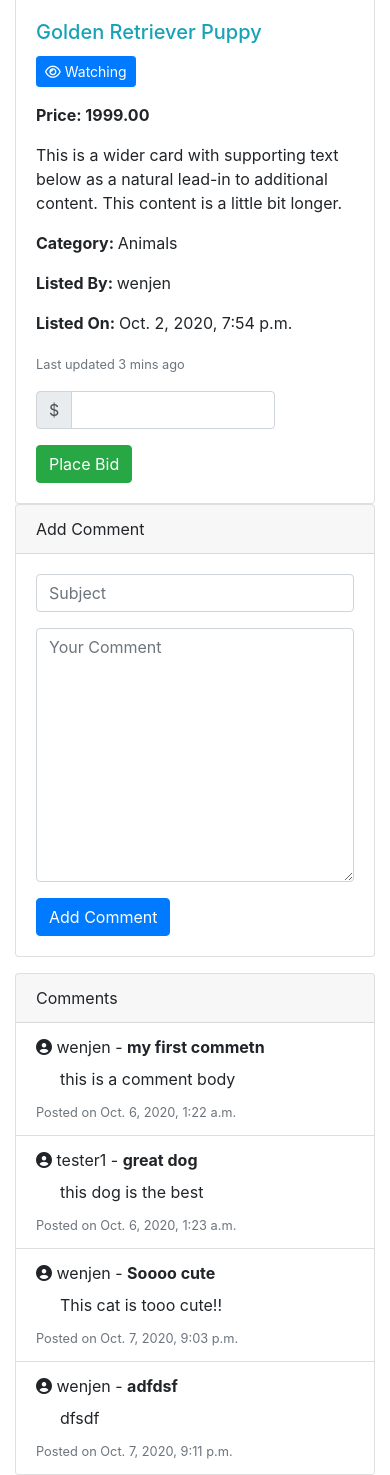
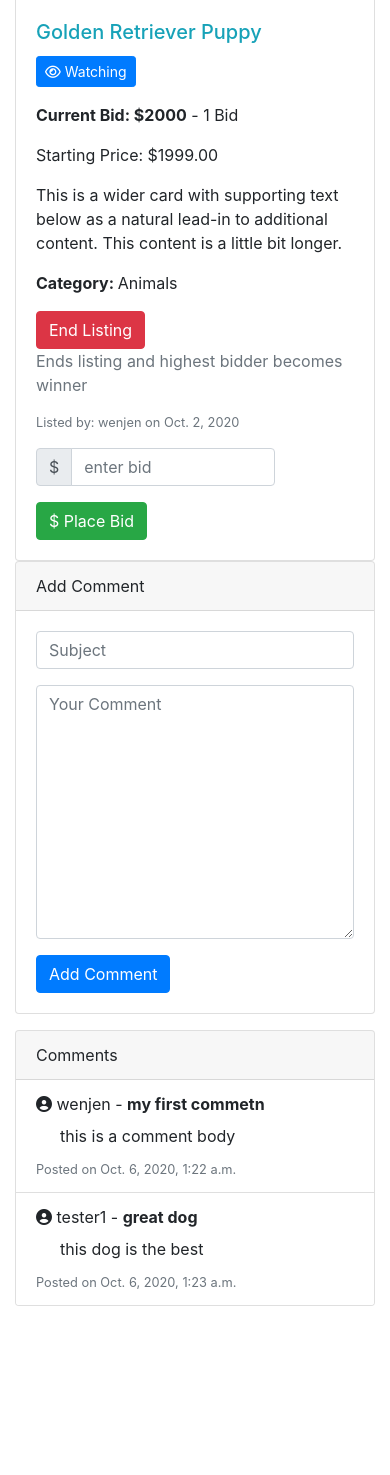
Before and after one commit to wjen/ecommerce-dj, a Django app: page /auctions/listing/1 in a window 390 px wide. Shown: the part 350-1825 px from the top of the page. After the commit the page ends 1656 px from the top, so only its background shows below. Run offline with Django 3.2, Linux system fonts and the light colour scheme; a user stored in the database is signed in; data comes from the database, SQL or seed files in the repository; both versions use the stored data as it was after the commit; some libraries are stand-ins or nearby versions.

Commit message:
fix comments section and css

```diff
--- a/auctions/forms.py
+++ b/auctions/forms.py
@@ -1,5 +1,33 @@
 from django import forms
 from .models import Listing, Bid, Comment
+from django.core.exceptions import ValidationError
+
+class BidForm(forms.ModelForm):
+    class Meta:
+        model = Bid
+        fields = ['bid_price']
+        widgets = {
+            'bid_price': forms.NumberInput(attrs={'class': 'form-control', 'placeholder': 'Enter Bid'})
+        }
+    def __init__(self, *args, **kwargs):
+        # Add listing from the second argument passed in
+        self.listing = kwargs.pop('listing', None)
+        super(BidForm, self).__init__(*args, **kwargs)
+        self.fields['bid_price'].label = ''
+
+    # validation for bid price
+    def clean_bid_price(self):
+        bid_price = self.cleaned_data['bid_price']
+        bids = Bid.objects.filter(listing=self.listing)
+        if bids:
+            highest_bid_price = bids.order_by('bid_price').last().bid_price
+            if bid_price <= highest_bid_price:
+                raise ValidationError('Bid must be greater than any bids already placed.')
+        else:
+            if bid_price < self.listing.price:
+                raise ValidationError('Bid must be as large as the starting price.')
+
+        return bid_price
 
 class ListingForm(forms.ModelForm):
 
@@ -17,6 +45,7 @@ class ListingForm(forms.ModelForm):
             'winner': forms.Select(attrs={'class': 'form-control mb-2'}),
             'creator': forms.TextInput(attrs={'class': 'form-control mb-2', 'id':'creator', 'type':'hidden', 'value': ''}),
         }
+    # Remove comment for no labels
     # def __init__(self, *args, **kwargs):
     #     super(ListingForm, self).__init__(*args, **kwargs)
     #     self.fields['title'].label = ''
--- a/auctions/templates/auctions/listing_detail.html
+++ b/auctions/templates/auctions/listing_detail.html
@@ -5,13 +5,13 @@
     <div class="col-md-8">
         <div class="card h-100">
             <div class="row no-gutters">
-                <div class="col-md-4">
+                <div class="col-md-5">
                     <img src="{{ listing.image }}" class="card-img" alt="{{ listing.title }}">
                 </div>
-                <div class="col-md-8">
+                <div class="col-md-7">
                     <div class="card-body">
                         <h5 class="card-title text-info">{{ listing.title }}</h5>
-
+                        {% if listing.active %}
                             <div class='watchlist'>
                                 {% if user.is_authenticated %}
                                     {% if watching %}
@@ -22,24 +22,47 @@
                                 {% endif %}
                             </div>
 
-                        <p><strong>Price: {{listing.price}}</strong></p>
-                        <p class="card-text">This is a wider card with supporting text below as a natural lead-in to additional content. This content is a little bit longer.</p>
+                            <p><strong>Current Bid: ${{listing.highest_bid_price}}</strong> - {{listing.num_bids}} Bid{{ listing.num_bids|pluralize:',s' }}</p>
+                            <p>Starting Price: ${{listing.price}}</p>
+                            <p>This is a wider card with supporting text below as a natural lead-in to additional content. This content is a little bit longer.</p>
                             <p class="card-text"><strong>Category: </strong> {{ listing.category|title }}</p>
-                        <p class="card-text"><strong>Listed By: </strong> {{ listing.creator }}</p>
-                        <p class="card-text"><strong>Listed On: </strong> {{ listing.timestamp }}</p>
-                        <p class="card-text"><small class="text-muted">Last updated 3 mins ago</small></p>
                             {% if user.is_authenticated %}
-                        <form action="{% url 'add-comment' listing.pk %}" method="POST" class='w-75'>
+                                {% if user.id == listing.creator.id %}
+                                <div class='mb-3'>
+                                    <a href="{% url 'delete-listing' listing.id %}" class='btn btn-danger'>End Listing</a>
+                                    <span class='text-muted d-block'>Ends listing and highest bidder becomes winner</span>
+                                </div>
+                                {% endif %}
+                            {% endif %}
+                            <p class="card-text small text-muted">Listed by: {{ listing.creator }} on {{ listing.timestamp.date }}</p>
+                            {% if user.is_authenticated %}
+                            <form action="{% url 'add-bid' listing.pk %}" method="POST" class='w-75'>
                                 <div class="input-group mb-3">
                                     <div class="input-group-prepend">
                                         <span class="input-group-text">$</span>
                                     </div>
-                                <input type="text" class="form-control" aria-label="Amount (to the nearest dollar)">
+                                    <!-- {{bid_form}} -->
+                                    <input type="number" name='bid_price' class='form-control' placeholder='enter bid'>
                                 </div>
-                            <button class='btn btn-success'> Place Bid </button>
+                                {% csrf_token %}
+                                {% for value in bid_form.errors.values %}
+                                    <div class="alert alert-warning alert-dismissible fade show" role="alert">
+                                        {{ value }}
+                                        <button type="button" class="close" data-dismiss="alert" aria-label="Close">
+                                            <span aria-hidden="true">&times;</span>
+                                        </button>
+                                    </div>
+                                {% endfor %}
+                                <button class='btn btn-success'> $ Place Bid </button>
                             </form>
                             {% else %}
                             <p><a href="{% url 'login' %}">Login</a> to bid</p>
+                            {% endif %}
+                        {% else %}
+                            <h1>This listing has ended</h1>
+                            {% if listing.winner %}
+                            <h3>Winner is <span class='text-primary'>{{listing.winner}}</span> <i class="fas fa-award"></i></h3>
+                            {% endif %}
                         {% endif %}
                     </div>
                 </div>
@@ -79,9 +102,7 @@
                     <span class='small text-muted'>Posted on {{comment.timestamp}}</span>
                 </li>
                 {% empty %}
-                <li>
-                    No comments yet...
-                </li>
+                    <span class='ml-2 my-2'>No comments yet...</span>
                 {% endfor %}
             </ul>
         </div>
--- a/auctions/urls.py
+++ b/auctions/urls.py
@@ -5,12 +5,13 @@ from django.views.generic import RedirectView
 
 urlpatterns = [
     path('', RedirectView.as_view(url='listings/', permanent=True), name='home'),
-    # path('', views.index, name='index'),
     path('listings/', ListingListView.as_view(), name='listings'),
     path('listings/active', ListingListViewByActive.as_view(), name='listings-active'),
     path('lstings/create', ListingCreateView.as_view(), name='listing-create'),
     path('listing/<int:pk>', views.listing_detail, name='listing-detail'),
     path('listing/<int:pk>/add_comment', views.add_comment, name='add-comment'),
+    path('listing/<int:pk>/add_bid', views.add_bid, name='add-bid'),
+    path('listing/<int:pk>/delete_listing', views.delete_listing, name='delete-listing'),
     path('categories', views.categories, name='categories'),
     path('categories/<str:category>', views.category_listings, name='category-listings'),
     path('toggle_watchlist/<int:pk>', views.toggle_watchlist, name='toggle-watchlist'),
--- a/auctions/views.py
+++ b/auctions/views.py
@@ -2,7 +2,7 @@ from django.shortcuts import render, redirect, get_object_or_404
 from .models import Listing, Bid, User, Comment
 from django.views.generic import ListView, DetailView
 from django.views.generic.edit import CreateView
-from .forms import ListingForm, CommentForm
+from .forms import ListingForm, CommentForm, BidForm
 from django.urls import reverse_lazy, reverse
 from django.contrib.auth.mixins import LoginRequiredMixin
 from django.contrib.auth.decorators import login_required
@@ -10,39 +10,49 @@ from django.http import HttpResponseRedirect
 from django.db.models import Max, Count
 from django import forms
 
+# Home view
 class ListingListView(ListView):
 	model = Listing
-	paginate_by = 12
+	paginate_by = 9
+	ordering = ['-active']
 
+# List all active listings
 class ListingListViewByActive(ListView):
 	model = Listing
-	paginate_by = 12
+	paginate_by = 9
 	template_name='auctions/listing_list.html'
 
 	def get_queryset(self):
 		return Listing.objects.filter(active=True)
 
+# Get a list of all categories
 def categories(request):
 	categories = Listing.objects.filter(active=True).order_by("category").values_list('category', flat=True).distinct()
 	categories = [category.capitalize() for category in categories]
 	return render(request, 'auctions/categories.html', {'categories': categories})
 
+# Get a list sorted by category
 def category_listings(request, category):
 	listings_by_category = Listing.objects.filter(category=category.upper())
 	return render(request, 'auctions/listing_list.html', {'listing_list': listings_by_category})
 
+# Create listing view
 class ListingCreateView(LoginRequiredMixin, CreateView):
 	login_url = '/members/'
 	form_class = ListingForm
 	model = Listing
 	success_url = reverse_lazy('home')
 
-
+# Listing detail page
 def listing_detail(request, pk):
-	listing = get_object_or_404(Listing, pk=pk)
-	comments_list = Comment.objects.all()
+	# get highest bid price and max bids in addition
+	listing = Listing.objects.annotate(highest_bid_price=Max('bids__bid_price'), num_bids=Count('bids__id')).get(id=pk)
+	# grab all comments for this listing
+	comments_list = Comment.objects.filter(listing=listing)
 	comment_form = CommentForm()
+	# watchlist defaults to false
 	watching = False
+	# watching if user is authenicated and watching
 	if request.user.is_authenticated:
 		if request.user.watchlist.filter(id=pk).exists():
 			watching = True
@@ -50,8 +60,11 @@ def listing_detail(request, pk):
 		'listing': listing,
 		'watching': watching,
 		'comment_form':comment_form,
-		'comments_list':comments_list
+		'comments_list':comments_list,
+		'bid_form': BidForm(),
 	})
+
+# Class based version of listing detail page
 # class ListingDetailView(DetailView):
 # 	model = Listing
 
@@ -68,6 +81,7 @@ def listing_detail(request, pk):
 # 		context['comments_list'] = comments_list
 # 		return context
 
+# Adds a comment on the detail page
 @login_required(login_url='/members/')
 def add_comment(request, pk):
 	if request.method == 'POST':
@@ -83,7 +97,6 @@ def add_comment(request, pk):
 
 @login_required(login_url='/members/')
 def toggle_watchlist(request, pk):
-	# pass
 	listing = get_object_or_404(Listing, pk=pk)
 	if request.user.watchlist.filter(id=pk).exists():
 		request.user.watchlist.remove(listing)
@@ -91,9 +104,9 @@ def toggle_watchlist(request, pk):
 		request.user.watchlist.add(listing)
 	return HttpResponseRedirect(reverse('listing-detail', args=[str(pk)]))
 
+# Toggle watchlist on the home listing page
 @login_required(login_url='/members/')
 def toggle_watchlist_home(request, pk):
-	# pass
 	listing = get_object_or_404(Listing, pk=pk)
 	if request.user.watchlist.filter(id=pk).exists():
 		request.user.watchlist.remove(listing)
@@ -101,6 +114,7 @@ def toggle_watchlist_home(request, pk):
 		request.user.watchlist.add(listing)
 	return HttpResponseRedirect(reverse('listings'))
 
+# List all watched listings
 @login_required(login_url='/members/')
 def watchlist(request):
 	watchlist = request.user.watchlist.all()
@@ -110,6 +124,45 @@ def watchlist(request):
 def search(request):
 	if request.method == 'POST':
 		search_term = request.POST["search"]
+		# Search using contains
 		searched_listings = Listing.objects.filter(title__contains=search_term)
 
 		return render(request, 'auctions/listing_list.html', {'listing_list': searched_listings})
+
+# Add bid to listing
+@login_required(login_url='/members/')
+def add_bid(request, pk):
+	listing = Listing.objects.annotate(highest_bid_price=Max('bids__bid_price'), num_bids=Count('bids__id')).get(id=pk)
+	form = BidForm(request.POST, listing=listing)
+	comments_list = Comment.objects.filter(listing=listing)
+	comment_form = CommentForm()
+	watching = False
+	if request.user.is_authenticated:
+		if request.user.watchlist.filter(id=pk).exists():
+			watching = True
+
+	if form.is_valid():
+		bid_price = form.cleaned_data['bid_price']
+		bid = Bid(listing=listing, bidder=request.user, bid_price=bid_price)
+		bid.save()
+		return HttpResponseRedirect(reverse('listing-detail', args=[str(pk)]))
+
+	else:
+		return render(request, 'auctions/listing_detail.html', {
+			'listing': listing,
+			'comments_list':comments_list,
+			'comment_form': comment_form,
+			'bid_form': form,
+			'watching': watching
+		})
+
+@login_required(login_url='/members/')
+def delete_listing(request, pk):
+	listing = get_object_or_404(Listing, pk=pk)
+	winning_bid = Bid.objects.filter(listing=listing).last()
+	if winning_bid:
+		listing.winner = winning_bid.bidder
+	listing.active = False
+	listing.save()
+
+	return HttpResponseRedirect(reverse('listings'))
--- a/members/urls.py
+++ b/members/urls.py
@@ -3,6 +3,7 @@ from . import views
 from django.views.generic import RedirectView
 from django.contrib.auth import views as auth_views
 urlpatterns = [
+    # stops authenticated user from going back to login page
     path('', auth_views.LoginView.as_view(
         redirect_authenticated_user=True), name='login'),
     path('register/', views.register, name='register'),
--- a/members/views.py
+++ b/members/views.py
@@ -7,7 +7,6 @@ from django.urls import reverse_lazy
 # provides class-based messages
 from django.contrib.messages.views import SuccessMessageMixin
 
-# Create your views here.
 def register(request):
     if request.method == 'POST':
         form = UserCreationForm(request.POST)
@@ -24,8 +23,7 @@ def register(request):
     context = {'form': form}
     return render(request, 'registration/register.html', context)
 
-# mixin has to be first to work
 class PasswordsChangeView(SuccessMessageMixin, PasswordChangeView):
     form_class = PasswordChangeForm
-    success_message = "Hi Password changed successfully!"
+    success_message = "Password changed successfully!"
     success_url = reverse_lazy('index')
--- a/templates/registration/logged_out.html
+++ /dev/null
@@ -1,6 +0,0 @@
-{% extends "layout.html" %}
-
-{% block content %}
-  <p>Logged out!</p>
-  <a href="{% url 'login'%}">Click here to login again.</a>
-{% endblock %}
```
Also changed, not shown: auctions/admin.py (+5 -2 lines), auctions/templates/auctions/listing_list.html (+6 -2 lines), db.sqlite3. Lines whose indentation alone changed are shown as unchanged.
